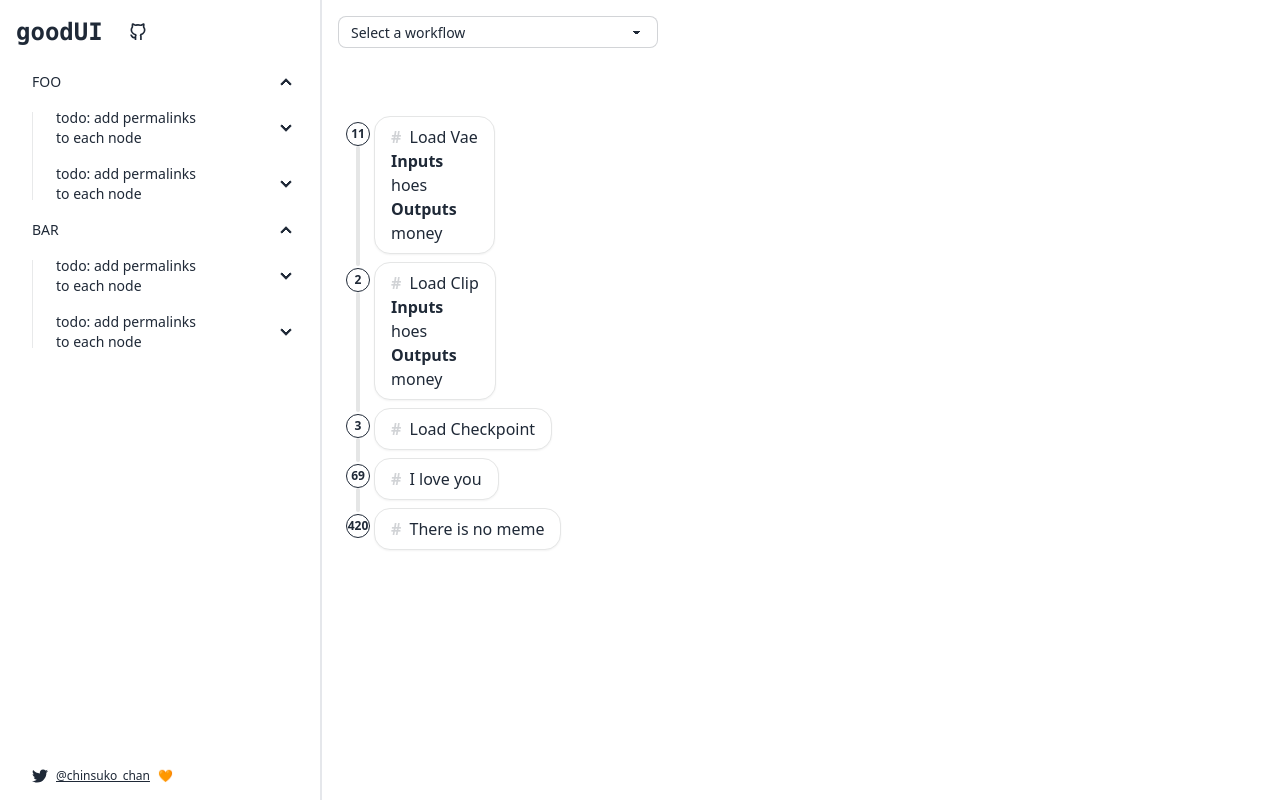
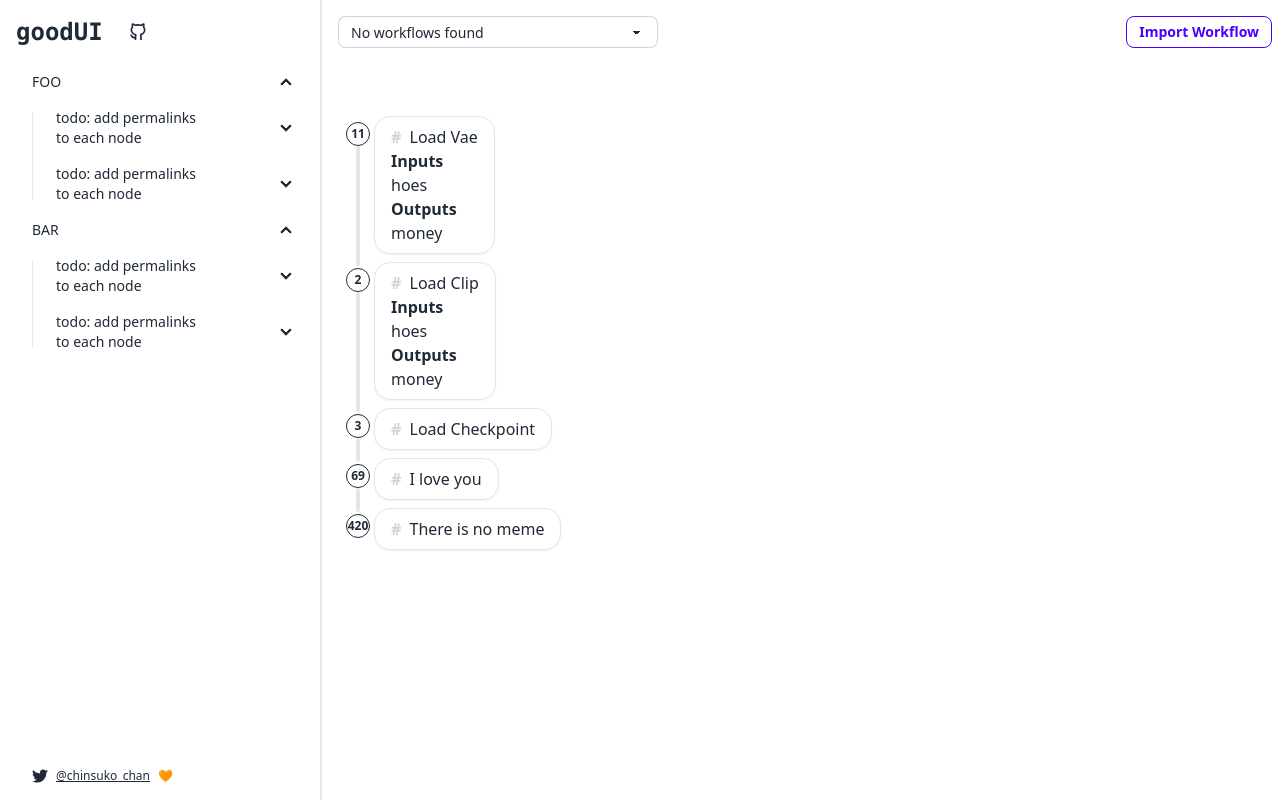
Before and after one commit to chinsuko-chan/ExtraUI, a Svelte app: page / in a window 1280 px wide. Built offline with nearby package versions, Linux system fonts and the light colour scheme.

Commit message:
scaffold silly little upload button

```diff
--- a/src/App.svelte
+++ b/src/App.svelte
@@ -4,6 +4,9 @@
   import menuSvg from "./assets/amburg.svg?raw"
   import ghLogoSvg from "./assets/gh-logo.svg?raw"
   import twtSvg from "./assets/twiddr.svg?raw"
+
+  import WorkflowSelector from "./components/WorkflowSelector.svelte"
+  import WorkflowUploadButton from "./components/WorkflowUploadButton.svelte"
 </script>
 
 {#snippet sidebar()}
@@ -176,11 +179,11 @@
     </div>
 
     <div class="navbar-center flex-grow">
-      <select class="select select-sm select-bordered w-full max-w-xs">
-        <option disabled selected>Select a workflow</option>
-        <option>sd15_inpainting</option>
-        <option>sd15_big_booty_latinas</option>
-      </select>
+      <WorkflowSelector />
+    </div>
+
+    <div class="navbar-end">
+      <WorkflowUploadButton />
     </div>
   </nav>
 {/snippet}
--- /dev/null
+++ b/src/components/WorkflowSelector.svelte
@@ -0,0 +1,15 @@
+<script>
+  import { connectWorkflowManager } from "../stores/workflowManager.svelte"
+
+  const manager = connectWorkflowManager()
+</script>
+
+<select class="select select-sm select-bordered w-full max-w-xs">
+  {#if manager.workflows.length === 0}
+    <option disabled selected>No workflows found</option>
+  {:else}
+    {#each manager.workflows as [name, obj], index}
+      <option selected={index === manager.selectedIndex}>{name}</option>
+    {/each}
+  {/if}
+</select>
--- /dev/null
+++ b/src/components/WorkflowUploadButton.svelte
@@ -0,0 +1,43 @@
+<script>
+  function ondragenter(e) {
+    e.stopPropagation()
+    e.preventDefault()
+  }
+
+  function ondragover(e) {
+    e.stopPropagation()
+    e.preventDefault()
+  }
+
+  function ondrop(e) {
+    e.stopPropagation()
+    e.preventDefault()
+
+    const dt = e.dataTransfer
+    const files = dt.files
+    if (!files || !files.length) return
+
+    console.log(files)
+  }
+
+  function onchange(e) {
+    const files = e.target.files
+    if (!files || !files.length) return
+
+    console.log(files)
+  }
+</script>
+
+<span {ondrop} {ondragover} {ondragenter}>
+  <label class="btn btn-primary btn-outline btn-sm">
+    <input
+      type="file"
+      id="workflowUploadButton"
+      multiple
+      accept="image/*"
+      class="hidden"
+      {onchange}
+    />
+    <span>Import Workflow</span>
+  </label>
+</span>
--- /dev/null
+++ b/src/stores/workflowManager.svelte.js
@@ -0,0 +1,28 @@
+/** save/load known workflows to localstorage */
+
+const WORKFLOWS_KEY = "goodUI.stores.workflowManager.workflows"
+const SELECTED_INDEX_KEY = "goodUI.stores.workflowManager.selectedIndex"
+
+export function connectWorkflowManager() {
+
+  let workflows = $state(JSON.parse(localStorage.getItem(WORKFLOWS_KEY) || "[]"))
+  let selectedIndex = $state(JSON.parse(localStorage.getItem(SELECTED_INDEX_KEY || "0")))
+
+  /** currently selected workflow from dropdown */
+  let current = $derived(workflows[selectedIndex])
+
+  return {
+    get workflows() {
+      return workflows
+    },
+    get current() {
+      return current
+    },
+    get selectedIndex() {
+      return selectedIndex
+    },
+    save() {
+      localStorage.setItem(WORKFLOWS_KEY, JSON.stringify(workflows))
+    },
+  }
+}
```
